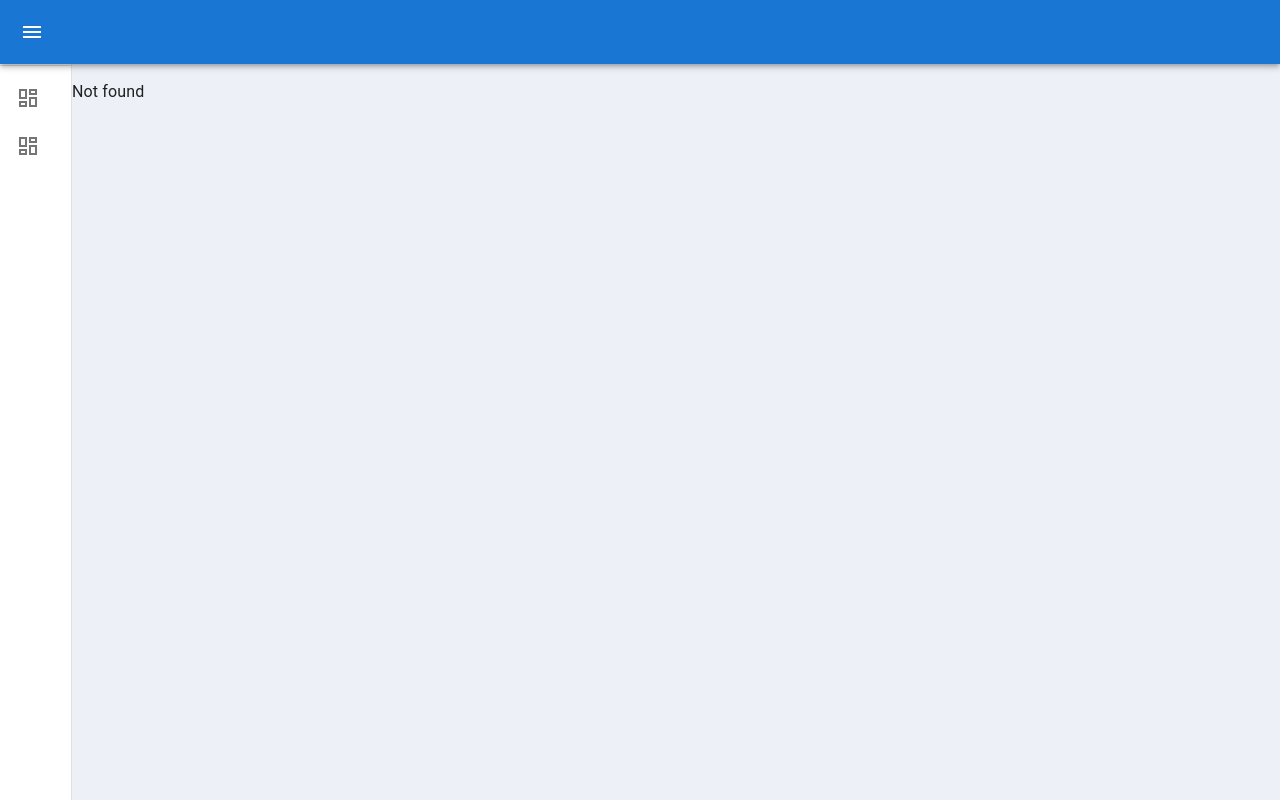
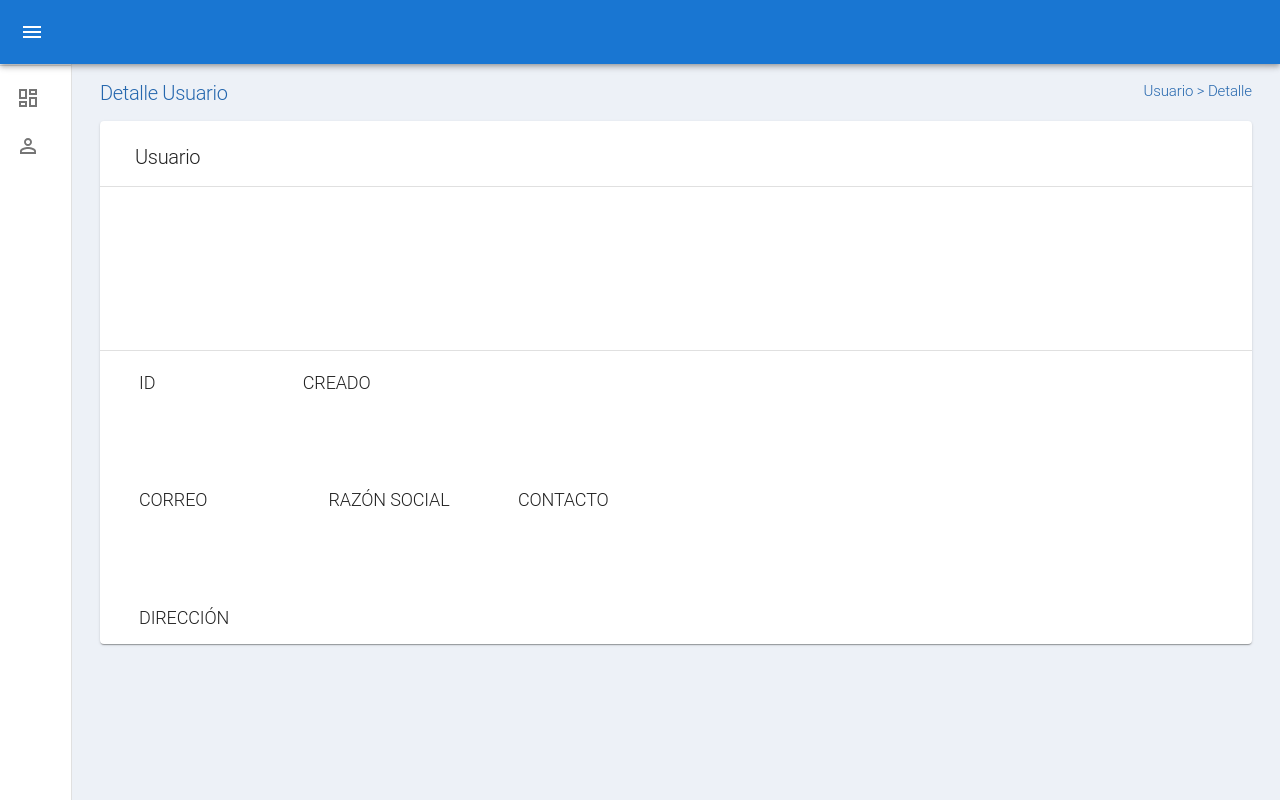
Before and after one commit to LfJohnVo/panelcontrol-front, a React (Vite) app: page /user/1/Details in a window 1280 px wide. Before the commit this address had no page. Built offline with nearby package versions, Linux system fonts and the light colour scheme.

Commit message:
Creando la vista de detalle de usuario

```diff
--- a/src/common/text/TextTitle.jsx
+++ b/src/common/text/TextTitle.jsx
@@ -25,5 +25,7 @@ export const titleUserDetail = {
 
 export const titleModulUser = {
   titleUserCreate: { text: "Crear usuario" },
-  descriptionUserCreate: { text: "Users > Crear Usuario" },
+  descriptionUserCreate: { text: "Usuario > Crear Usuario" },
+  titleUserDetail: { text: "Detalle Usuario" },
+  descriptionUserDetail: { text: "Usuario > Detalle" },
 };
--- a/src/components/menu/ListItems.jsx
+++ b/src/components/menu/ListItems.jsx
@@ -3,9 +3,7 @@ import ListItemButton from "@mui/material/ListItemButton";
 import ListItemIcon from "@mui/material/ListItemIcon";
 import ListItemText from "@mui/material/ListItemText";
 import DashboardOutlinedIcon from "@mui/icons-material/DashboardOutlined";
-import CategoryOutlinedIcon from "@mui/icons-material/CategoryOutlined";
-import ConfirmationNumberOutlinedIcon from "@mui/icons-material/ConfirmationNumberOutlined";
-import BookmarkBorderOutlinedIcon from "@mui/icons-material/BookmarkBorderOutlined";
+import PersonOutlineOutlinedIcon from "@mui/icons-material/PersonOutlineOutlined";
 
 import { useNavigate } from "react-router-dom";
 export function ListItems() {
@@ -29,7 +27,7 @@ export function ListItems() {
         }}
       >
         <ListItemIcon>
-          <DashboardOutlinedIcon />
+          <PersonOutlineOutlinedIcon />
         </ListItemIcon>
         <ListItemText primary="Usuarios" />
       </ListItemButton>
--- a/src/components/users/TableUser.jsx
+++ b/src/components/users/TableUser.jsx
@@ -4,6 +4,8 @@ import { Grid, Typography, Box, Button } from "@mui/material";
 import { DataGrid, GridToolbarQuickFilter } from "@mui/x-data-grid";
 import { useNavigate } from "react-router-dom";
 import AddIcon from "@mui/icons-material/Add";
+import { Link as linkrouter } from "react-router-dom";
+import Link from "@mui/material/Link";
 
 function QuickSearchToolbar() {
   const navigate = useNavigate();
@@ -104,6 +106,20 @@ function TableUser() {
       headerName: "ID",
       width: 150,
       headerClassName: "super-app-theme--header2",
+      renderCell: (cellValues) => {
+        return (
+          <>
+            <Link
+              component={linkrouter}
+              to={`/user/${cellValues.row.id}/Details`}
+              underline="none"
+              sx={{ ml: "30px", textAlign: "left" }}
+            >
+              {cellValues.row.id}
+            </Link>
+          </>
+        );
+      },
     },
     {
       field: "col1",
--- /dev/null
+++ b/src/components/users/UserDetail.jsx
@@ -0,0 +1,195 @@
+import React from "react";
+import { useEffect } from "react";
+import { colorsTable } from "../../common/color/color";
+import { Grid, Paper, Typography, Divider } from "@mui/material";
+import { createTheme, ThemeProvider } from "@mui/material/styles";
+import {
+  changeFalse,
+  changeTrue,
+  selectLoading,
+} from "../../features/loading/loadingSlice";
+import { useDispatch, useSelector } from "react-redux";
+import TitleModul from "../../components/bienvenida/TitleModul";
+
+function UserDetail(props) {
+  const loading = useSelector(selectLoading);
+  const dispatch = useDispatch();
+
+  //theme
+
+  const theme = createTheme({
+    typography: {
+      h1: {
+        fontSize: 20,
+      },
+      h2: {
+        fontSize: 18,
+      },
+      h3: {
+        fontSize: 15,
+      },
+    },
+  });
+
+  //functions
+  const getDetailUser = () => {
+    try {
+      setTimeout(() => {
+        dispatch(changeTrue());
+        setTimeout(() => {
+          dispatch(changeFalse());
+        }, 2000);
+      }, 100);
+    } catch (error) {
+      setErr(true);
+      setErrorMessage(error.message);
+    }
+  };
+
+  //Effects
+  useEffect(() => {
+    getDetailUser();
+  }, []);
+
+  return (
+    <>
+      {loading ? (
+        <Grid item xs={12} md={12} lg={12} sx={{ paddingTop: "50vh" }}>
+          <></>
+        </Grid>
+      ) : (
+        <>
+          <Grid item md={12}>
+            <TitleModul {...props} />
+          </Grid>
+
+          <ThemeProvider theme={theme}>
+            <Grid item xs={12} md={12} lg={12} mb={3}>
+              <Paper
+                elevation={1}
+                sx={{
+                  display: "flex",
+                  flexDirection: "column",
+                  height: "auto",
+                  background: colorsTable.colorFondo,
+                  mb: "105px",
+                }}
+              >
+                <Grid item sm={12}>
+                  <Typography
+                    component="h1"
+                    variant="h1"
+                    mb={"16px"}
+                    mt={"25px"}
+                    ml={"35px"}
+                  >
+                    Usuario
+                  </Typography>
+                </Grid>
+                <Divider />
+                <Grid
+                  item
+                  sm={12}
+                  sx={{ m: "27px 44px 136px 34px", textAlign: "justify" }}
+                >
+                  <Typography component="h1" variant="h3"></Typography>
+                </Grid>
+                <Divider sx={{ mb: "21px" }} />
+                <Grid
+                  container
+                  item
+                  spacing={2}
+                  md={12}
+                  direction="row"
+                  justifyContent="start"
+                  sx={{ mb: "80px", pl: "39px", pr: "146px" }}
+                >
+                  <Grid item md={2} sm={4} xs={12}>
+                    <Typography component="h1" variant="h2">
+                      ID
+                    </Typography>
+                    <Typography
+                      component="p"
+                      variant="h3"
+                      sx={{ pt: "16px" }}
+                    ></Typography>
+                  </Grid>
+                  <Grid item md={2} sm={4} xs={12} sx={{ pt: "16px" }}>
+                    <Typography component="h1" variant="h2">
+                      CREADO
+                    </Typography>
+                    <Typography
+                      component="p"
+                      variant="h3"
+                      sx={{ pt: "16px" }}
+                    ></Typography>
+                  </Grid>
+                </Grid>
+                <Grid
+                  container
+                  item
+                  spacing={3}
+                  direction="row"
+                  justifyContent="flex-start"
+                  sx={{ mb: "80px", pl: "39px" }}
+                >
+                  <Grid item md={2} sm={4} xs={12}>
+                    <Typography component="h1" variant="h2">
+                      CORREO
+                    </Typography>
+                    <Typography
+                      component="p"
+                      variant="h3"
+                      sx={{ pt: "16px" }}
+                    ></Typography>
+                  </Grid>
+                  <Grid item md={2} sm={4} xs={12}>
+                    <Typography component="h1" variant="h2">
+                      RAZÓN SOCIAL
+                    </Typography>
+                    <Typography
+                      component="p"
+                      variant="h3"
+                      sx={{ pt: "16px" }}
+                    ></Typography>
+                  </Grid>
+                  <Grid item md={2} sm={4} xs={12}>
+                    <Typography component="h1" variant="h2">
+                      CONTACTO
+                    </Typography>
+                    <Typography
+                      component="p"
+                      variant="h3"
+                      sx={{ pt: "16px" }}
+                    ></Typography>
+                  </Grid>
+                </Grid>
+                <Grid
+                  container
+                  item
+                  spacing={3}
+                  direction="row"
+                  justifyContent="flex-start"
+                  sx={{ pl: "39px" }}
+                >
+                  <Grid item md={3} sm={4} xs={12}>
+                    <Typography component="h1" variant="h2">
+                      DIRECCIÓN
+                    </Typography>
+                    <Typography
+                      component="p"
+                      variant="h3"
+                      sx={{ pt: "16px" }}
+                    ></Typography>
+                  </Grid>
+                </Grid>
+              </Paper>
+            </Grid>
+          </ThemeProvider>
+        </>
+      )}
+    </>
+  );
+}
+
+export default UserDetail;
--- a/src/routes/indexRoute.jsx
+++ b/src/routes/indexRoute.jsx
@@ -6,6 +6,7 @@ import Dashboard from "../views/dashboard/Dashboard";
 import Error from "../views/error/Error";
 import User from "../views/user/User";
 import UserCreate from "../views/user/UserCreate";
+import DetailUser from "../views/user/DetailUser";
 
 export const indexRoute = createBrowserRouter([
   {
@@ -34,6 +35,11 @@ export const indexRoute = createBrowserRouter([
             errorElement: <Error />,
           },
           {
+            path: "/user/:id/Details",
+            element: <DetailUser />,
+            errorElement: <Error />,
+          },
+          {
             path: "*",
             element: <p>Not found</p>,
           },
--- /dev/null
+++ b/src/views/user/DetailUser.jsx
@@ -0,0 +1,25 @@
+import React from "react";
+import { Grid, Container } from "@mui/material";
+import UserDetail from "../../components/users/UserDetail";
+import { titleModulUser } from "../../common/text/TextTitle";
+
+function DetailUser() {
+  const props = {
+    navigateLink: "/users",
+    title: titleModulUser.titleUserDetail,
+    text: titleModulUser.descriptionUserDetail,
+  };
+  return (
+    <>
+      <Container maxWidth="lg">
+        <Grid container spacing={3} rowSpacing={0}>
+          <Grid item xs={12} md={12} lg={12}>
+            <UserDetail {...props} />
+          </Grid>
+        </Grid>
+      </Container>
+    </>
+  );
+}
+
+export default DetailUser;
```
